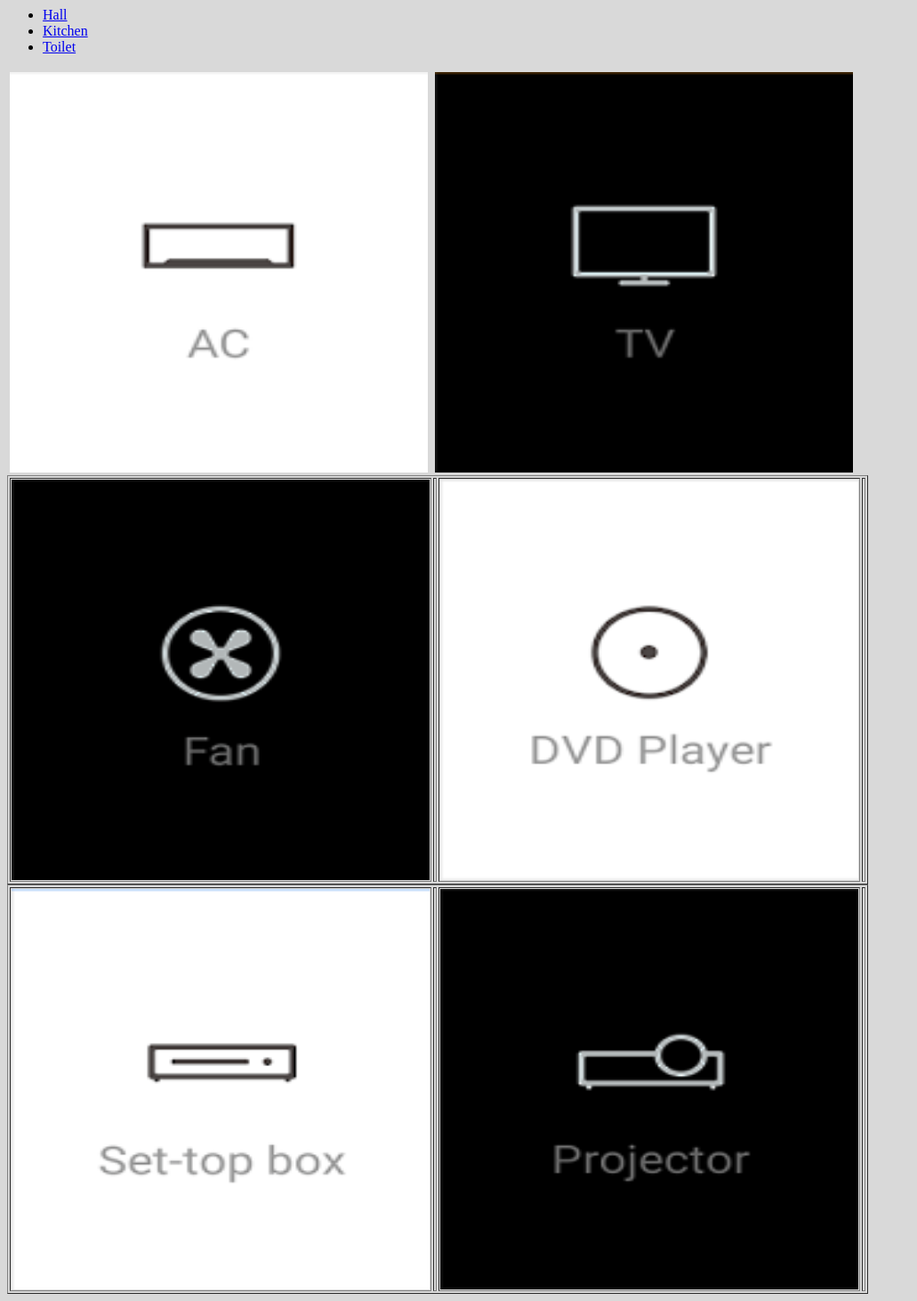
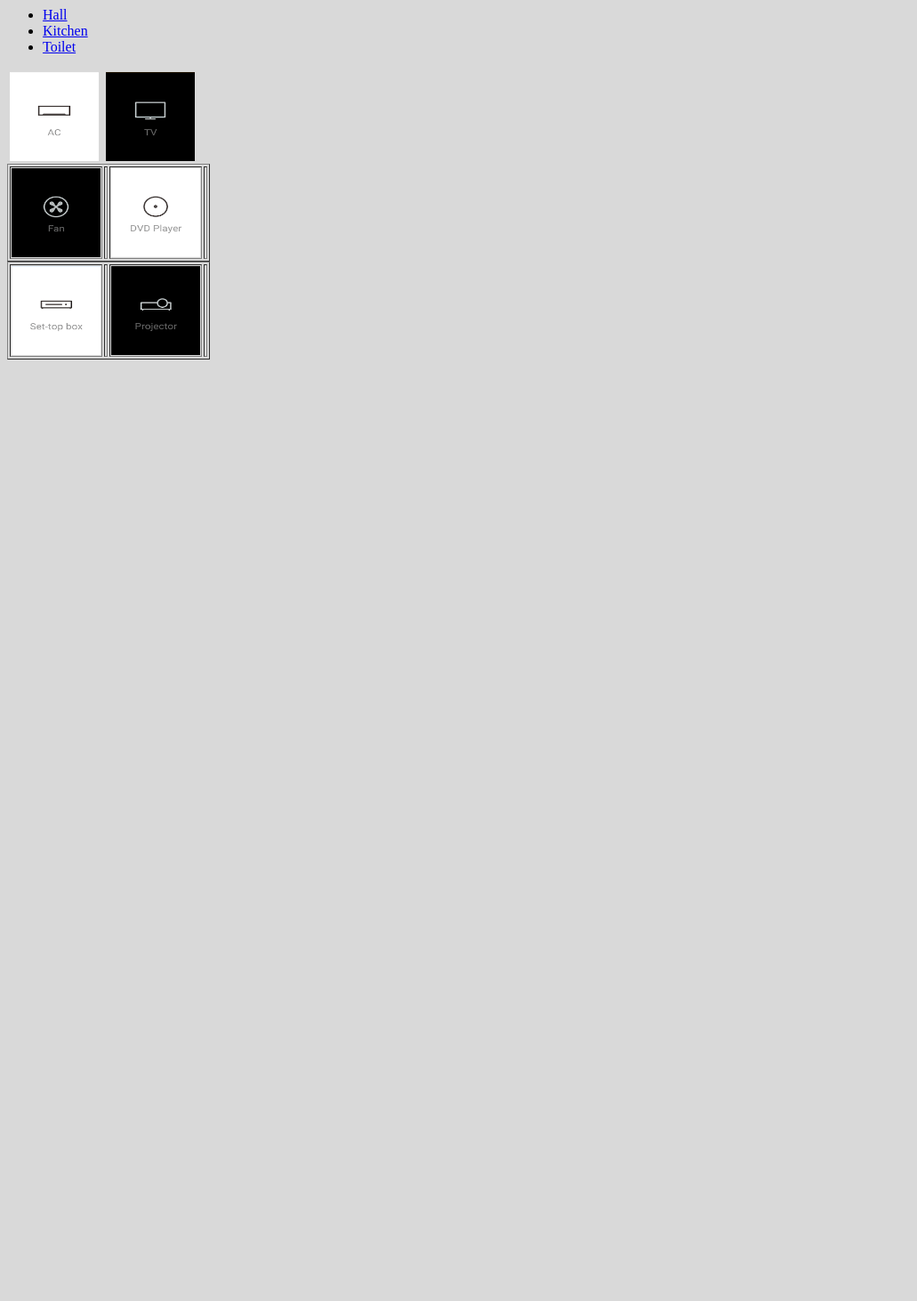
Before and after one commit to srajasimman/RPi_Flask_Remote, a Flask app: template templates/newHome.html in a window 1280 px wide. Shown: the whole page at 89% size, without its empty margins (0-1031 px from the left). After the commit the page ends 404 px from the top, so only its background shows below. Run offline with Flask 2, Linux system fonts and the light colour scheme; the template is opened without the code that fills it, so the values that code supplies are empty; parts of the project's set-up code (start-up, migrations or seed data) failed here and were passed over.

```diff
--- a/static/master.css
+++ b/static/master.css
@@ -3,6 +3,6 @@ body {
 }
 
 img {
-    width:470px;
-    height: 450px;
+    width:100px;
+    height: 100px;
 }
```
